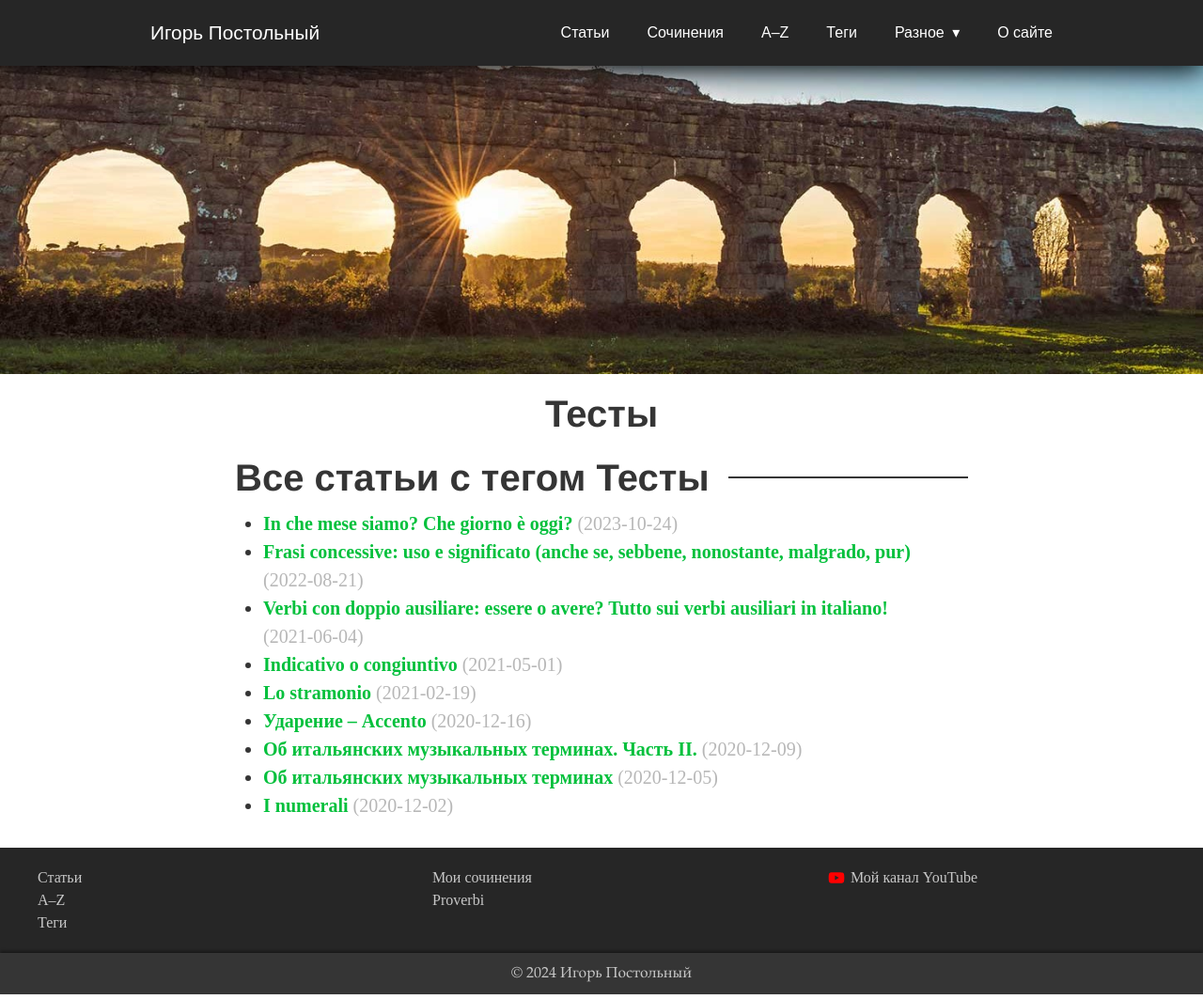
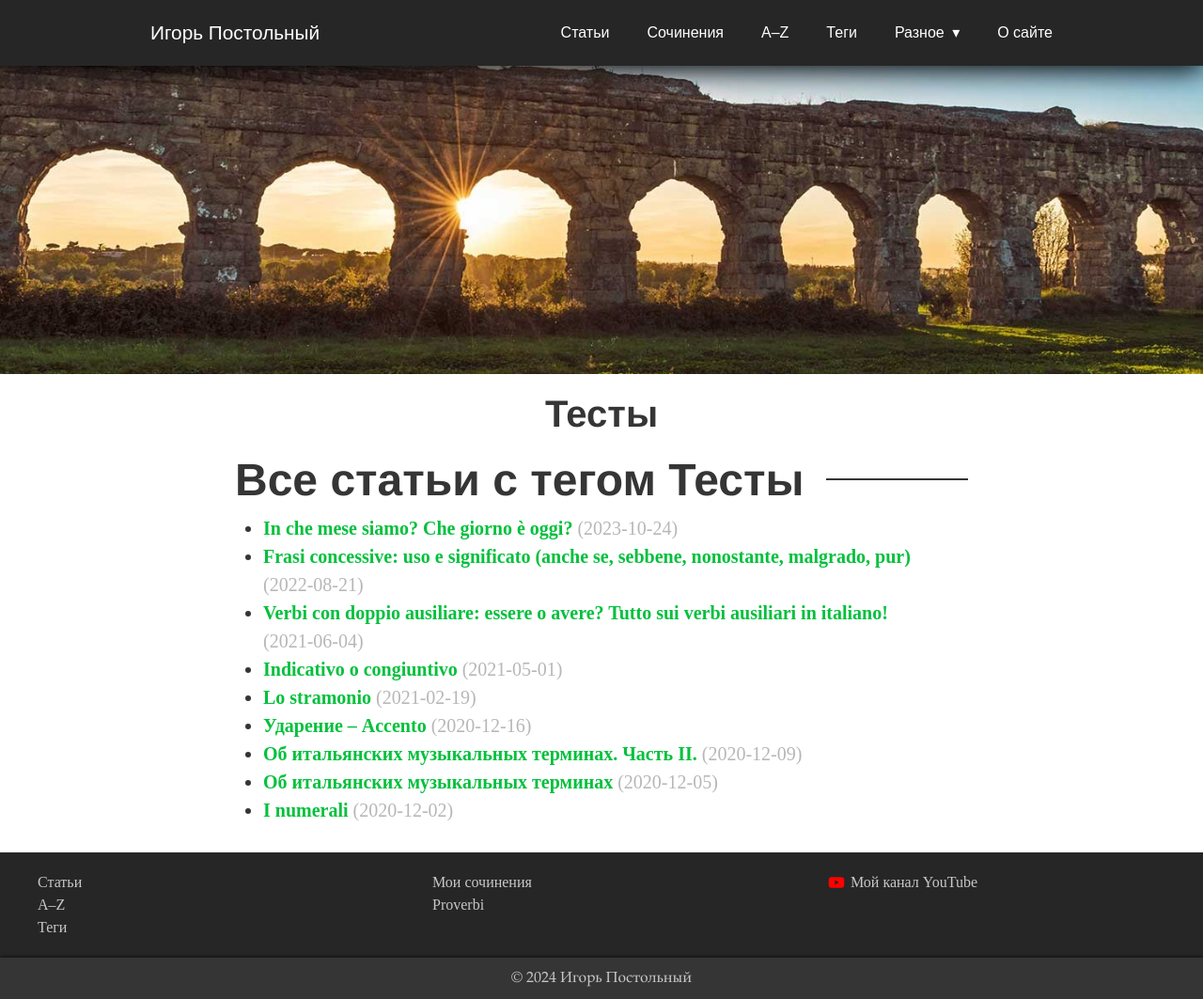
Before and after one commit to postolny/postolny.github.io, a Jekyll site: the page built from _pages/tests.html, in a window 1280 px wide. Shown: the whole page at 94% size. Built offline with Jekyll 4.4.1, drawn with Linux system fonts in a browser that asks for light colours.

Commit message:
Add files via upload

```diff
--- a/_includes/tagPagesLoop.html
+++ b/_includes/tagPagesLoop.html
@@ -1,5 +1,5 @@
 <div class="tags">
-    <h2 class="tags-list-title">Все статьи с тегом {{ include.tagName }}</h2>
+    <h1 class="tags-list-title">Все статьи с тегом {{ include.tagName }}</h1>
     <ul class="tags-list">
         {% for post in site.tags[include.tagName] %}
         <li><a href="{{ post.url | prepend: site.baseurl }}">{{ post.title }}</a>
```
